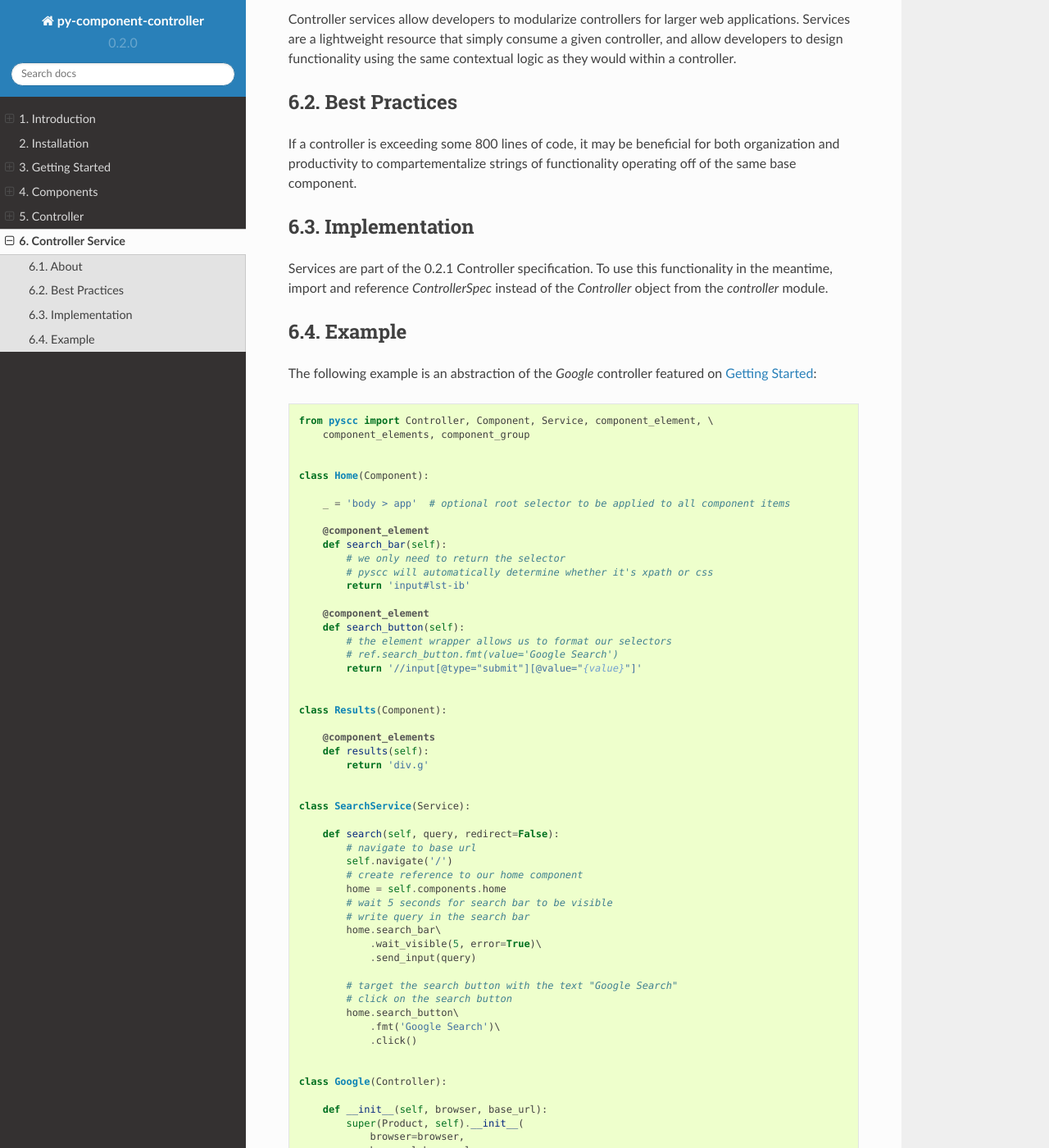
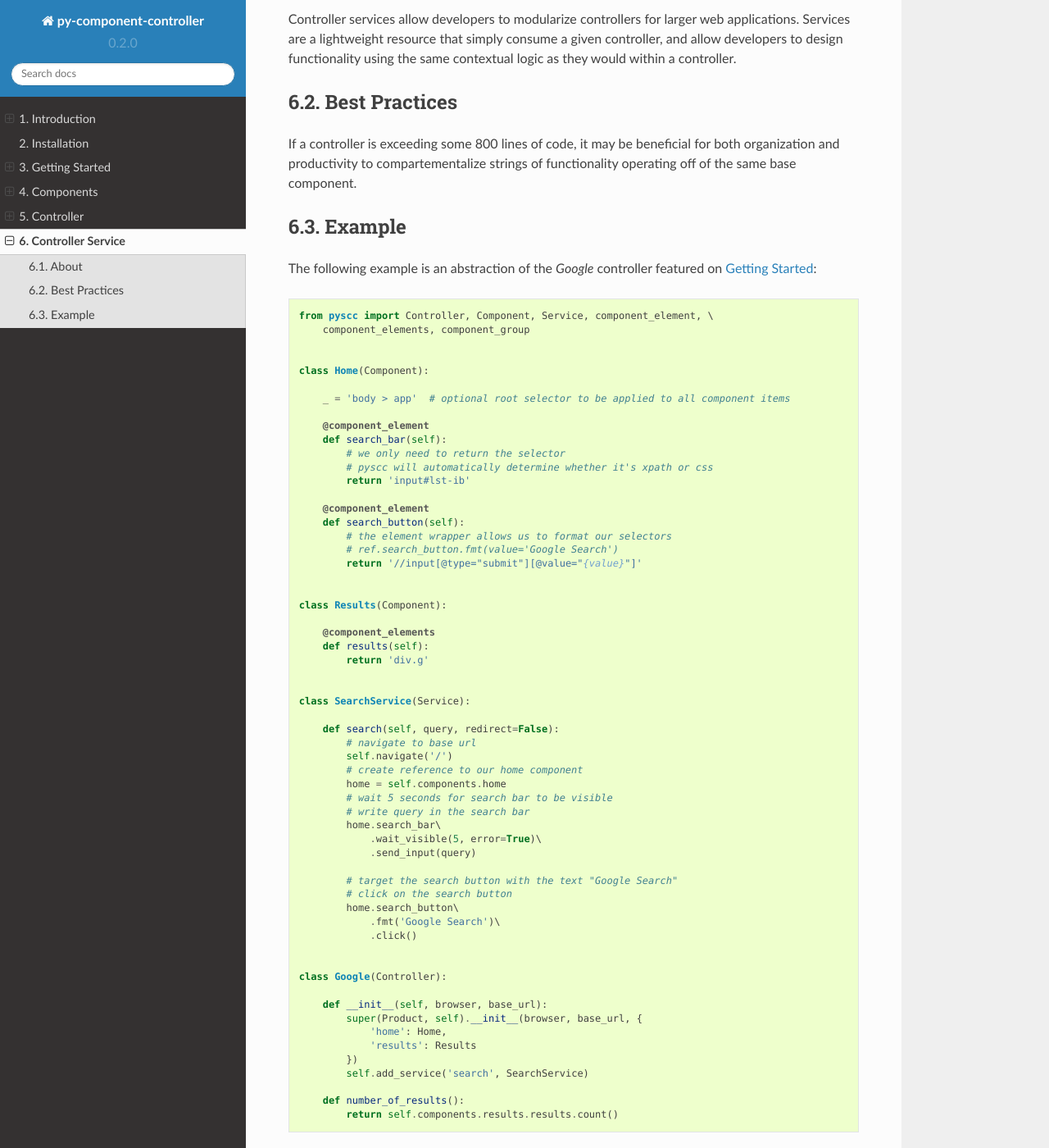
Before and after one commit to neetjn/py-component-controller, a Sphinx documentation site: the page built from docs/source/service.rst, in a window 1280 px wide and 1400 px high, scrolled down 204 px. Shown: the whole window at 82% size. Built offline with Sphinx 7.4.7 and the Read the Docs theme 2.0.0, drawn with Linux system fonts in a browser that asks for light colours; some of the changed text lies outside the part shown.

Commit message:
Cleaned up service logic, migration no longer necessary

```diff
--- a/docs/source/service.rst
+++ b/docs/source/service.rst
@@ -15,12 +15,6 @@ Best Practices
 If a controller is exceeding some 800 lines of code, it may be beneficial for both
 organization and productivity to compartementalize strings of functionality operating
 off of the same base component.
-
-Implementation
-==============
-
-Services are part of the 0.2.1 Controller specification. To use this functionality in the meantime,
-import and reference `ControllerSpec` instead of the `Controller` object from the `controller` module.
 
 Example
 =======
@@ -80,15 +74,11 @@ The following example is an abstraction of the `Google` controller featured on `
     class Google(Controller):
 
         def __init__(self, browser, base_url):
-            super(Product, self).__init__(
-                browser=browser,
-                base_url=base_url,
-                components={
-                    'home': Home,
-                    'results': Results
-                },
-                services={'search': SearchService}
-            )
+            super(Product, self).__init__(browser, base_url, {
+                'home': Home,
+                'results': Results
+            })
+            self.add_service('search', SearchService)
 
         def number_of_results():
             return self.components.results.results.count()
--- a/pyscc/__init__.py
+++ b/pyscc/__init__.py
@@ -17,5 +17,5 @@
 
 from pyscc.element import component_element, component_elements, component_group
 from pyscc.component import Component
-from pyscc.controller import Controller, ControllerSpec
+from pyscc.controller import Controller
 from pyscc.service import Service
```
Also changed, not shown: 2 other files.
